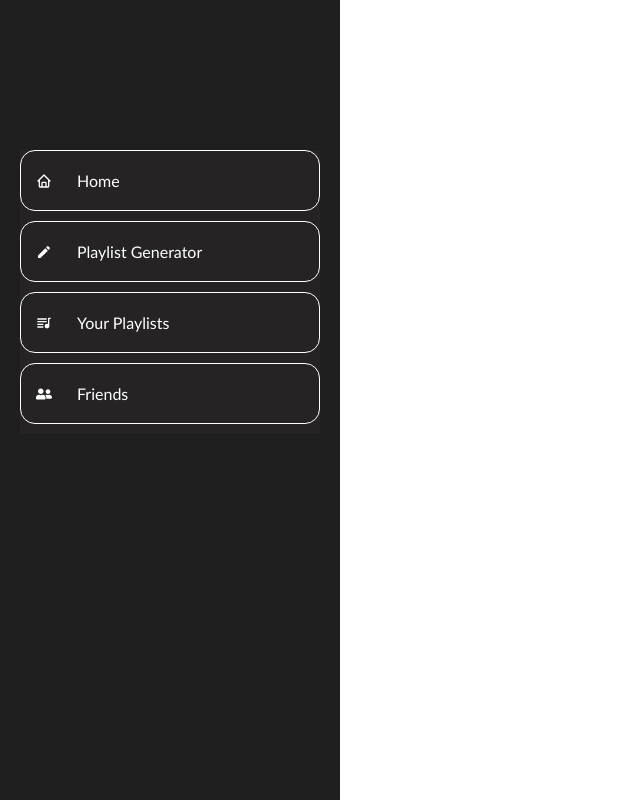
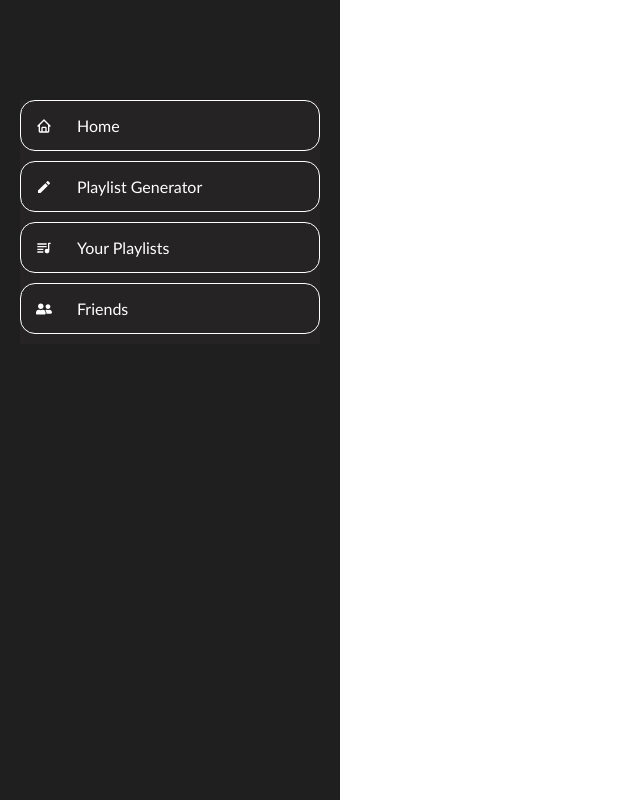
Before and after one commit to csesoc/trainee-3-23t3, a React (Vite) app in the folder client/: page / in a window 1280 px wide. Shown: the whole page, without its empty margins (0-640 px from the left). Built offline with nearby package versions, Linux system fonts and the light colour scheme.

Commit message:
Modified the thickness and top

```diff
--- a/client/src/Components/Sidebar.css
+++ b/client/src/Components/Sidebar.css
@@ -11,7 +11,7 @@
   background-color: rgb(37, 35, 35);
   padding-left: 0px;
   overflow: hidden;
-  margin-top: 150px;
+  margin-top: 100px;
   margin-left: 20px;
 }
 
@@ -20,9 +20,9 @@
   color: white;
   border: 1px solid white;
   border-radius: 15px;
-  padding-bottom: 15px;
+  padding-bottom: 10px;
   padding-left: 15px;
-  padding-top: 15px;
+  padding-top: 10px;
   font-family: 'Trebuchet MS', 'Lucida Sans Unicode', 'Lucida Grande', 'Lucida Sans', Arial, sans-serif;
   overflow: hidden;
   align-items: center;
```
